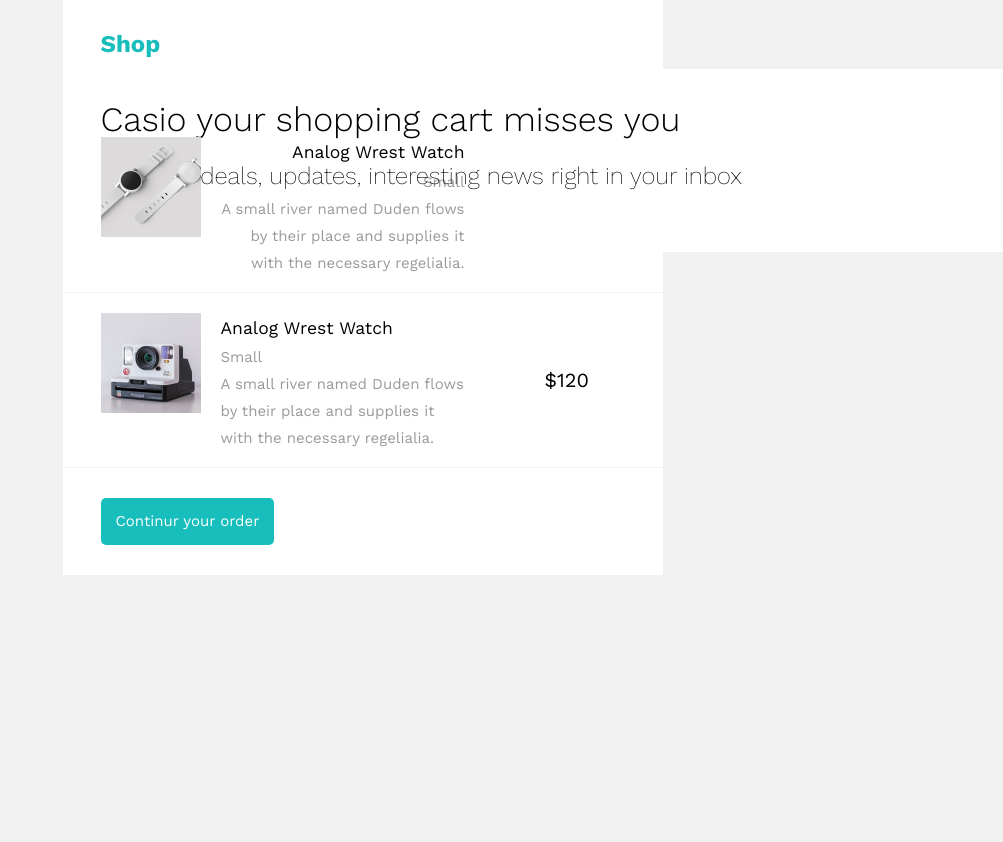
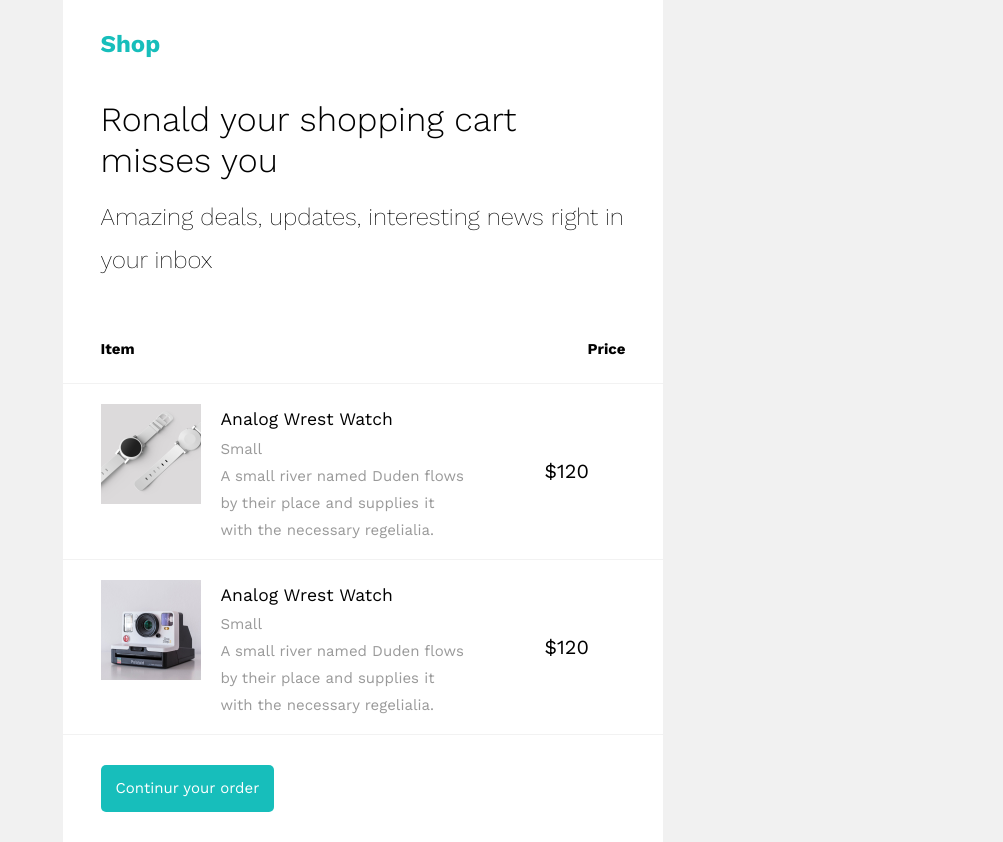
Before and after one commit to seimurinspace/web-development-course, a plain HTML site: page lw1/index.html in a window 1280 px wide. Shown: the whole page, without its empty margins (277-1280 px from the left). Before the commit the page ends 800 px from the top, so only its background shows below. Drawn offline with nearby package versions, Linux system fonts and the light colour scheme.

Commit message:
Changed style properties in styles.css and index.html, changed the text in the heading <h2> byBelousov M.S.

```diff
--- a/lw1/index.html
+++ b/lw1/index.html
@@ -42,7 +42,7 @@
               <tr>
                 <td style="padding: 0 2.5em; text-align: left;">
                   <div class="text">
-                    <h2>Casio your shopping cart misses you</h2>
+                    <h2>Ronald your shopping cart misses you</h2>
                     <h3>Amazing deals, updates, interesting news right in your inbox</h3>
                   </div>
                 </td>
@@ -57,7 +57,7 @@
               <th width="20%" style="text-align:right; padding: 0 2.5em; color: #000; padding-bottom: 20px">Price</th>
             </tr>
             <tr style="border-bottom: 1px solid rgba(0,0,0,.05);">
-              <td valign="middle" width="80%" style="text-align:right; padding: 0 2.5em;">
+              <td valign="middle" width="80%" style="text-align:left; padding: 0 2.5em;">
                 <div class="product-entry">
                   <img src="images/prod-1.jpg" alt=""
                     style="width: 100px; max-width: 600px; height: auto; margin-bottom: 20px; display: block;">
@@ -68,7 +68,7 @@
                   </div>
                 </div>
               </td>
-              <td valign="middle" width="20%" style="text-align:left; padding: 0 12.5em;">
+              <td valign="middle" width="20%" style="text-align:left; padding: 0 2.5em;">
                 <span class="price" style="color: #000; font-size: 20px;">$120</span>
               </td>
             </tr>
--- a/lw1/styles/styles.css
+++ b/lw1/styles/styles.css
@@ -200,7 +200,6 @@
       /*HERO*/
       .hero {
         position: relative;
-        position: absolute;
         z-index: 0;
       }
 
```
